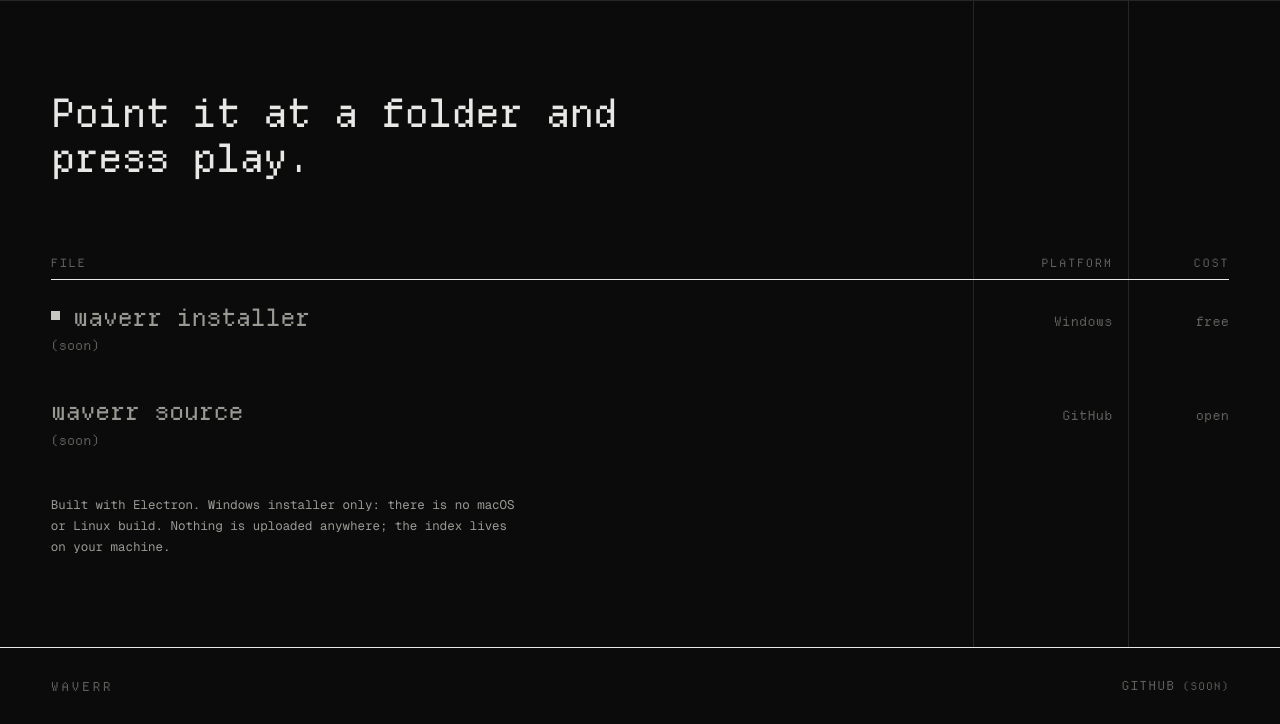
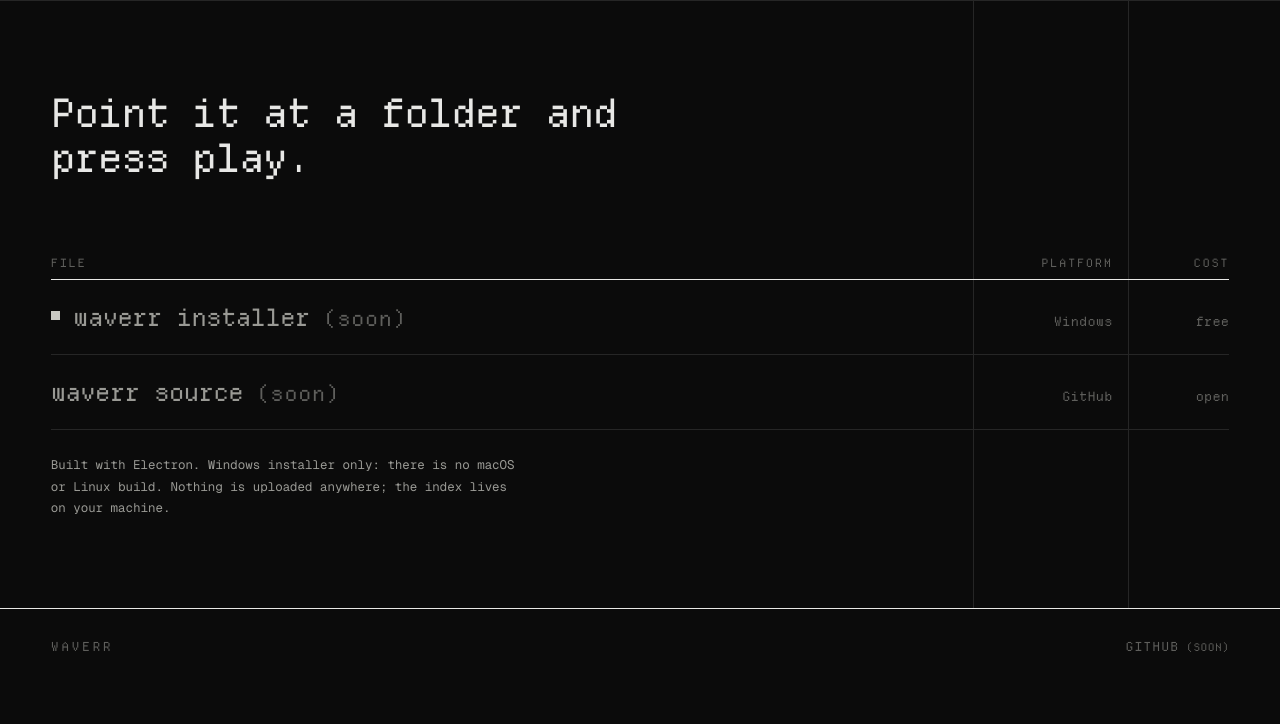
Before and after one commit to 1bonacci/waverr_website, a plain HTML site: page index.html in a window 1280 px wide. Shown: the part 4061-4785 px from the top of the page. After the commit the page ends 4746 px from the top, so only its background shows below. Drawn offline with Linux system fonts and the light colour scheme.

Commit message:
fix: is-pending grid regression and keyboard reachability; suppress confirmed font finding

```diff
--- a/script.js
+++ b/script.js
@@ -18,14 +18,14 @@
     if (!url) return;
 
     if (url.indexOf('REPLACE_ME') !== -1) {
-      /* Unresolved: neutralise the link and label it honestly. */
-      el.removeAttribute('href');
+      /* Unresolved: neutralise the link but keep it reachable. Removing href
+         would drop it out of the tab order while still announcing it as
+         disabled, so a keyboard user hears about a control they cannot
+         reach. Intercepting the click keeps it focusable and honest. */
       el.setAttribute('aria-disabled', 'true');
       el.classList.add('is-pending');
-      if (!el.dataset.pendingApplied) {
-        el.dataset.pendingApplied = '1';
-        el.title = 'Link not configured yet';
-      }
+      el.title = 'Link not configured yet';
+      el.addEventListener('click', function (e) { e.preventDefault(); });
       return;
     }
 
--- a/style.css
+++ b/style.css
@@ -213,16 +213,27 @@
    link is not ready beats sending someone to a bare github.com homepage. */
 .is-pending {
   color: var(--dim);
-  border-bottom-color: transparent;
   cursor: not-allowed;
 }
-.is-pending::after {
+
+/* The marker hangs off inline elements only. On a .row it must live inside
+   the name track — appending to the row itself would add a fourth grid item
+   to a three-track subgrid and land the text past the last column. */
+.entry.is-pending {
+  border-bottom-color: transparent;
+}
+.entry.is-pending::after,
+.row--get.is-pending .row__name::after {
   content: " (soon)";
   font-size: 0.85em;
   color: var(--dim);
+  letter-spacing: 0.04em;
 }
-.row--get.is-pending { background: none; }
+
+.row--get.is-pending,
 .row--get.is-pending:hover { background: none; }
+.row--get.is-pending .row__name { color: var(--dim); }
+.row--get.is-pending .row__name::before { background: var(--dim); }
 
 /* == REGION: TOP ========================================= */
 .region--top { padding-top: 0; padding-bottom: 0; }
```
Also changed, not shown: .impeccable/config.json (added), 1 other file.
